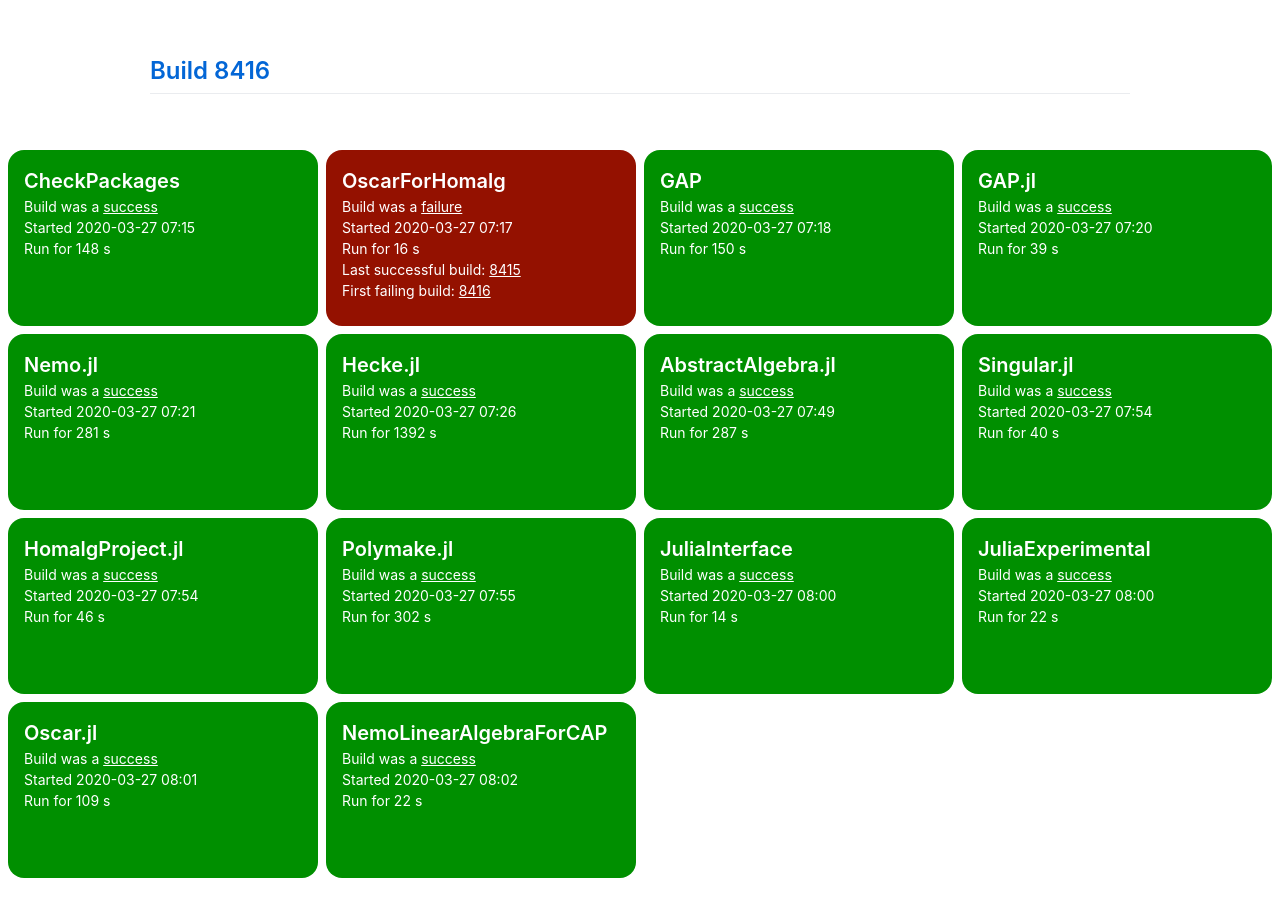
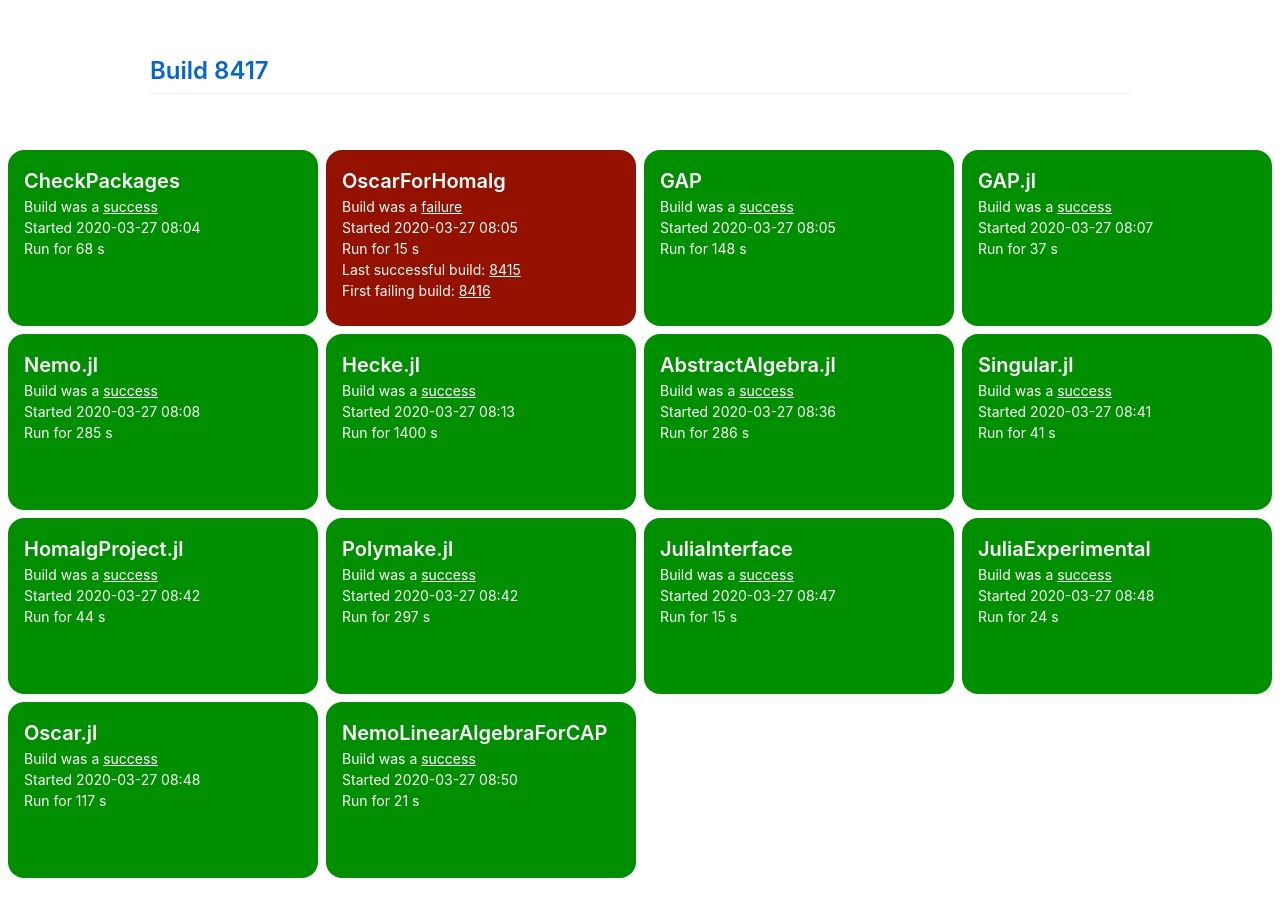
Before and after one commit to oscar-system/oscar-ci-status, a Jekyll site: the page built from index.html, in a window 1280 px wide. Built offline with Jekyll 4.4.1, drawn with Linux system fonts in a browser that asks for light colours.

Commit message:
Build 8417

```diff
--- a/_data/ci.yml
+++ b/_data/ci.yml
@@ -1,158 +1,158 @@
-build: 8416
-build_url: https://oscarci.mathematik.uni-kl.de/job/oscar/8416/
+build: 8417
+build_url: https://oscarci.mathematik.uni-kl.de/job/oscar/8417/
 job: oscar
 tests:
+- duration: 68
+  exitcode: 0
+  first_failure: false
+  first_failure_url: null
+  last_success: false
+  last_success_url: null
+  log: https://oscarci.mathematik.uni-kl.de/job/oscar/8417/artifact/logs/build-8417/CheckPackages.log
+  name: CheckPackages
+  start: 2020-03-27 08:04
+  status: success
+  success: true
+- duration: 15
+  exitcode: 1
+  first_failure: 8416
+  first_failure_url: https://oscarci.mathematik.uni-kl.de/job/oscar/8416/
+  last_success: 8415
+  last_success_url: https://oscarci.mathematik.uni-kl.de/job/oscar/8415/
+  log: https://oscarci.mathematik.uni-kl.de/job/oscar/8417/artifact/logs/build-8417/OscarForHomalg.log
+  name: OscarForHomalg
+  start: 2020-03-27 08:05
+  status: failure
+  success: false
 - duration: 148
   exitcode: 0
   first_failure: false
   first_failure_url: null
   last_success: false
   last_success_url: null
-  log: https://oscarci.mathematik.uni-kl.de/job/oscar/8416/artifact/logs/build-8416/CheckPackages.log
-  name: CheckPackages
-  start: 2020-03-27 07:15
+  log: https://oscarci.mathematik.uni-kl.de/job/oscar/8417/artifact/logs/build-8417/GAP.log
+  name: GAP
+  start: 2020-03-27 08:05
   status: success
   success: true
-- duration: 16
-  exitcode: 1
-  first_failure: 8416
-  first_failure_url: https://oscarci.mathematik.uni-kl.de/job/oscar/8416/
-  last_success: 8415
-  last_success_url: https://oscarci.mathematik.uni-kl.de/job/oscar/8415/
-  log: https://oscarci.mathematik.uni-kl.de/job/oscar/8416/artifact/logs/build-8416/OscarForHomalg.log
-  name: OscarForHomalg
-  start: 2020-03-27 07:17
-  status: failure
-  success: false
-- duration: 150
+- duration: 37
   exitcode: 0
   first_failure: false
   first_failure_url: null
   last_success: false
   last_success_url: null
-  log: https://oscarci.mathematik.uni-kl.de/job/oscar/8416/artifact/logs/build-8416/GAP.log
-  name: GAP
-  start: 2020-03-27 07:18
+  log: https://oscarci.mathematik.uni-kl.de/job/oscar/8417/artifact/logs/build-8417/GAP.jl.log
+  name: GAP.jl
+  start: 2020-03-27 08:07
   status: success
   success: true
-- duration: 39
+- duration: 285
   exitcode: 0
   first_failure: false
   first_failure_url: null
   last_success: false
   last_success_url: null
-  log: https://oscarci.mathematik.uni-kl.de/job/oscar/8416/artifact/logs/build-8416/GAP.jl.log
-  name: GAP.jl
-  start: 2020-03-27 07:20
+  log: https://oscarci.mathematik.uni-kl.de/job/oscar/8417/artifact/logs/build-8417/Nemo.jl.log
+  name: Nemo.jl
+  start: 2020-03-27 08:08
   status: success
   success: true
-- duration: 281
+- duration: 1400
   exitcode: 0
   first_failure: false
   first_failure_url: null
   last_success: false
   last_success_url: null
-  log: https://oscarci.mathematik.uni-kl.de/job/oscar/8416/artifact/logs/build-8416/Nemo.jl.log
-  name: Nemo.jl
-  start: 2020-03-27 07:21
+  log: https://oscarci.mathematik.uni-kl.de/job/oscar/8417/artifact/logs/build-8417/Hecke.jl.log
+  name: Hecke.jl
+  start: 2020-03-27 08:13
   status: success
   success: true
-- duration: 1392
+- duration: 286
   exitcode: 0
   first_failure: false
   first_failure_url: null
   last_success: false
   last_success_url: null
-  log: https://oscarci.mathematik.uni-kl.de/job/oscar/8416/artifact/logs/build-8416/Hecke.jl.log
-  name: Hecke.jl
-  start: 2020-03-27 07:26
+  log: https://oscarci.mathematik.uni-kl.de/job/oscar/8417/artifact/logs/build-8417/AbstractAlgebra.jl.log
+  name: AbstractAlgebra.jl
+  start: 2020-03-27 08:36
   status: success
   success: true
-- duration: 287
+- duration: 41
   exitcode: 0
   first_failure: false
   first_failure_url: null
   last_success: false
   last_success_url: null
-  log: https://oscarci.mathematik.uni-kl.de/job/oscar/8416/artifact/logs/build-8416/AbstractAlgebra.jl.log
-  name: AbstractAlgebra.jl
-  start: 2020-03-27 07:49
+  log: https://oscarci.mathematik.uni-kl.de/job/oscar/8417/artifact/logs/build-8417/Singular.jl.log
+  name: Singular.jl
+  start: 2020-03-27 08:41
   status: success
   success: true
-- duration: 40
+- duration: 44
   exitcode: 0
   first_failure: false
   first_failure_url: null
   last_success: false
   last_success_url: null
-  log: https://oscarci.mathematik.uni-kl.de/job/oscar/8416/artifact/logs/build-8416/Singular.jl.log
-  name: Singular.jl
-  start: 2020-03-27 07:54
+  log: https://oscarci.mathematik.uni-kl.de/job/oscar/8417/artifact/logs/build-8417/HomalgProject.jl.log
+  name: HomalgProject.jl
+  start: 2020-03-27 08:42
   status: success
   success: true
-- duration: 46
+- duration: 297
   exitcode: 0
   first_failure: false
   first_failure_url: null
   last_success: false
   last_success_url: null
-  log: https://oscarci.mathematik.uni-kl.de/job/oscar/8416/artifact/logs/build-8416/HomalgProject.jl.log
-  name: HomalgProject.jl
-  start: 2020-03-27 07:54
+  log: https://oscarci.mathematik.uni-kl.de/job/oscar/8417/artifact/logs/build-8417/Polymake.jl.log
+  name: Polymake.jl
+  start: 2020-03-27 08:42
   status: success
   success: true
-- duration: 302
+- duration: 15
   exitcode: 0
   first_failure: false
   first_failure_url: null
   last_success: false
   last_success_url: null
-  log: https://oscarci.mathematik.uni-kl.de/job/oscar/8416/artifact/logs/build-8416/Polymake.jl.log
-  name: Polymake.jl
-  start: 2020-03-27 07:55
+  log: https://oscarci.mathematik.uni-kl.de/job/oscar/8417/artifact/logs/build-8417/JuliaInterface.log
+  name: JuliaInterface
+  start: 2020-03-27 08:47
   status: success
   success: true
-- duration: 14
+- duration: 24
   exitcode: 0
   first_failure: false
   first_failure_url: null
   last_success: false
   last_success_url: null
-  log: https://oscarci.mathematik.uni-kl.de/job/oscar/8416/artifact/logs/build-8416/JuliaInterface.log
-  name: JuliaInterface
-  start: 2020-03-27 08:00
+  log: https://oscarci.mathematik.uni-kl.de/job/oscar/8417/artifact/logs/build-8417/JuliaExperimental.log
+  name: JuliaExperimental
+  start: 2020-03-27 08:48
   status: success
   success: true
-- duration: 22
+- duration: 117
   exitcode: 0
   first_failure: false
   first_failure_url: null
   last_success: false
   last_success_url: null
-  log: https://oscarci.mathematik.uni-kl.de/job/oscar/8416/artifact/logs/build-8416/JuliaExperimental.log
-  name: JuliaExperimental
-  start: 2020-03-27 08:00
+  log: https://oscarci.mathematik.uni-kl.de/job/oscar/8417/artifact/logs/build-8417/Oscar.jl.log
+  name: Oscar.jl
+  start: 2020-03-27 08:48
   status: success
   success: true
-- duration: 109
+- duration: 21
   exitcode: 0
   first_failure: false
   first_failure_url: null
   last_success: false
   last_success_url: null
-  log: https://oscarci.mathematik.uni-kl.de/job/oscar/8416/artifact/logs/build-8416/Oscar.jl.log
-  name: Oscar.jl
-  start: 2020-03-27 08:01
+  log: https://oscarci.mathematik.uni-kl.de/job/oscar/8417/artifact/logs/build-8417/NemoLinearAlgebraForCAP.log
+  name: NemoLinearAlgebraForCAP
+  start: 2020-03-27 08:50
   status: success
   success: true
-- duration: 22
-  exitcode: 0
-  first_failure: false
-  first_failure_url: null
-  last_success: false
-  last_success_url: null
-  log: https://oscarci.mathematik.uni-kl.de/job/oscar/8416/artifact/logs/build-8416/NemoLinearAlgebraForCAP.log
-  name: NemoLinearAlgebraForCAP
-  start: 2020-03-27 08:02
-  status: success
-  success: true
```
Also changed, not shown: README.md.
